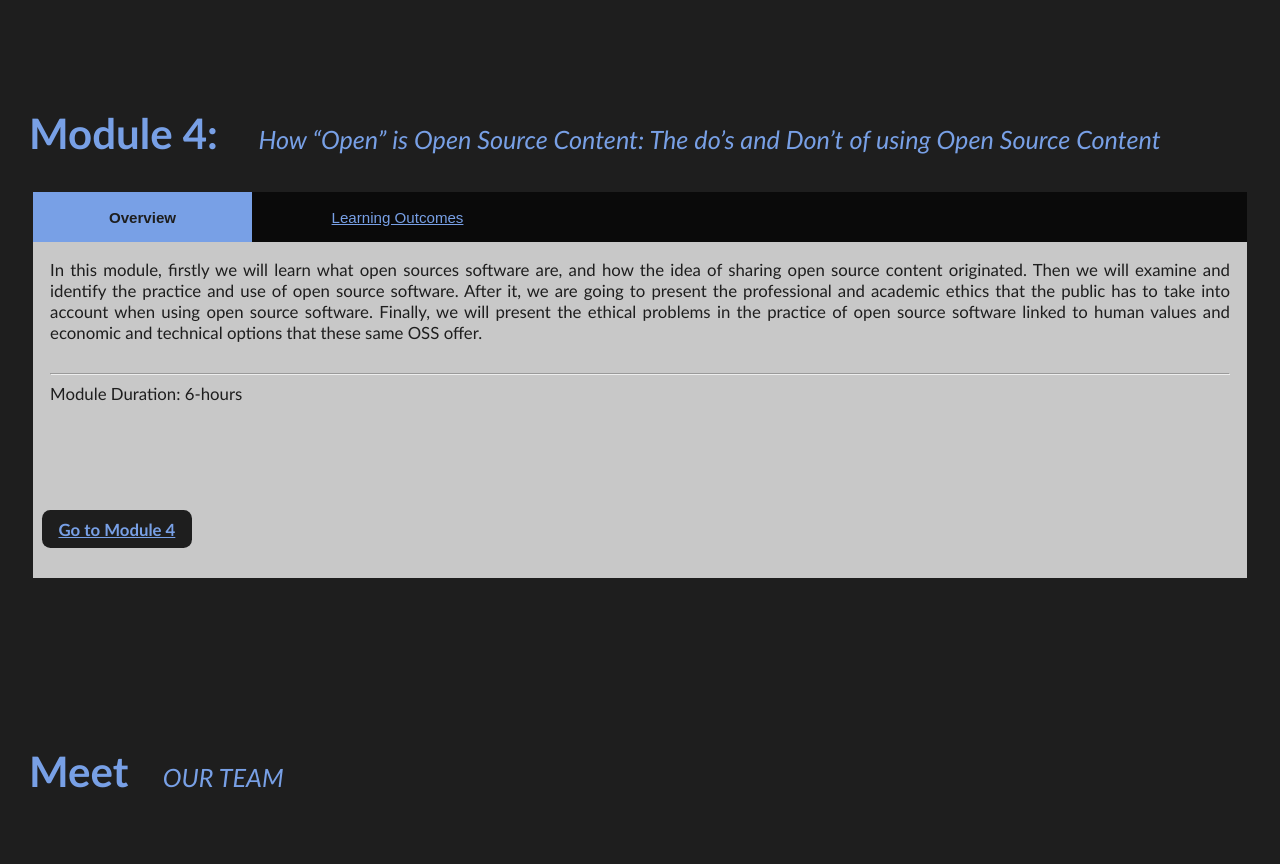
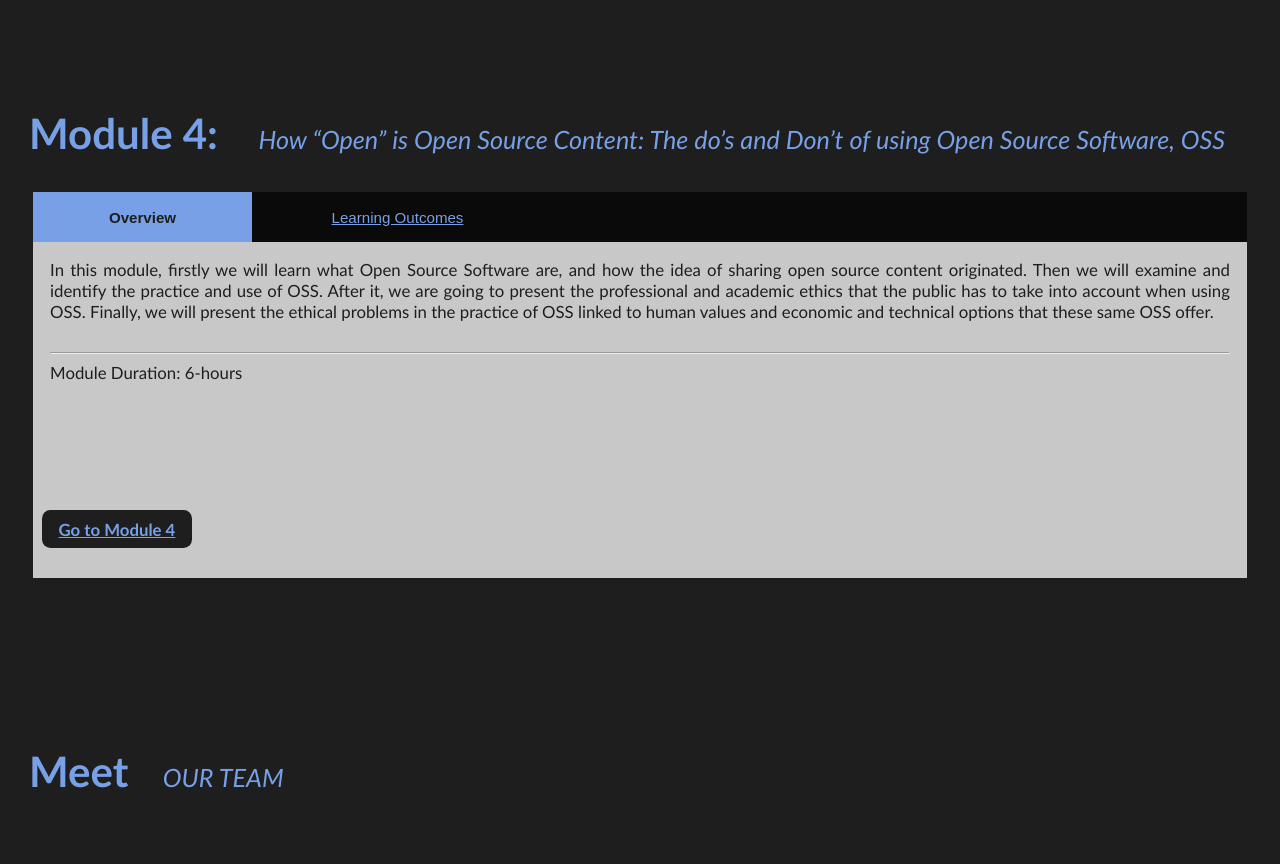
Before and after one commit to PIT-OER/PIT-OER.github.io, a plain HTML site: page index.html in a window 1280 px wide. Shown: the part 2700-3564 px from the top of the page. Drawn offline with Linux system fonts and the light colour scheme.

Commit message:
Update index.html

```diff
--- a/index.html
+++ b/index.html
@@ -151,7 +151,7 @@
   <!-- MODULE 4 -->
   <div class="separator" id="module4"></div>
   <span class="title" >Module 4: </span>
-  <span class="subtitle"> How “Open” is  Open Source Content: The do’s and Don’t of using Open Source Content </span>
+  <span class="subtitle"> How “Open” is  Open Source Content: The do’s and Don’t of using Open Source Software, OSS </span>
   <div class="module">
     <div class="module_tabs">
       <button class="module_tab_button module_tab_active tablink4" onclick="openTab4(event,'overview4')">Overview</button>
@@ -159,7 +159,7 @@
     </div>
 
     <div class="module_window tabWindow4" id="overview4" style="display:block;">
-      In this module, firstly we will learn what open sources software are, and how the idea of sharing open source content originated. Then we will examine and identify the practice and use of open source software. After it, we are going to present the professional and academic ethics that the public has to take into account when using open source software. Finally, we will present the ethical problems in the practice of open source software linked to human values and economic and technical options that these same OSS offer.
+      In this module, firstly we will learn what Open Source Software are, and how the idea of sharing open source content originated. Then we will examine and identify the practice and use of OSS. After it, we are going to present the professional and academic ethics that the public has to take into account when using OSS. Finally, we will present the ethical problems in the practice of OSS linked to human values and economic and technical options that these same OSS offer.
       <br><br><hr>
       Module Duration: 6-hours
     </div>
```
